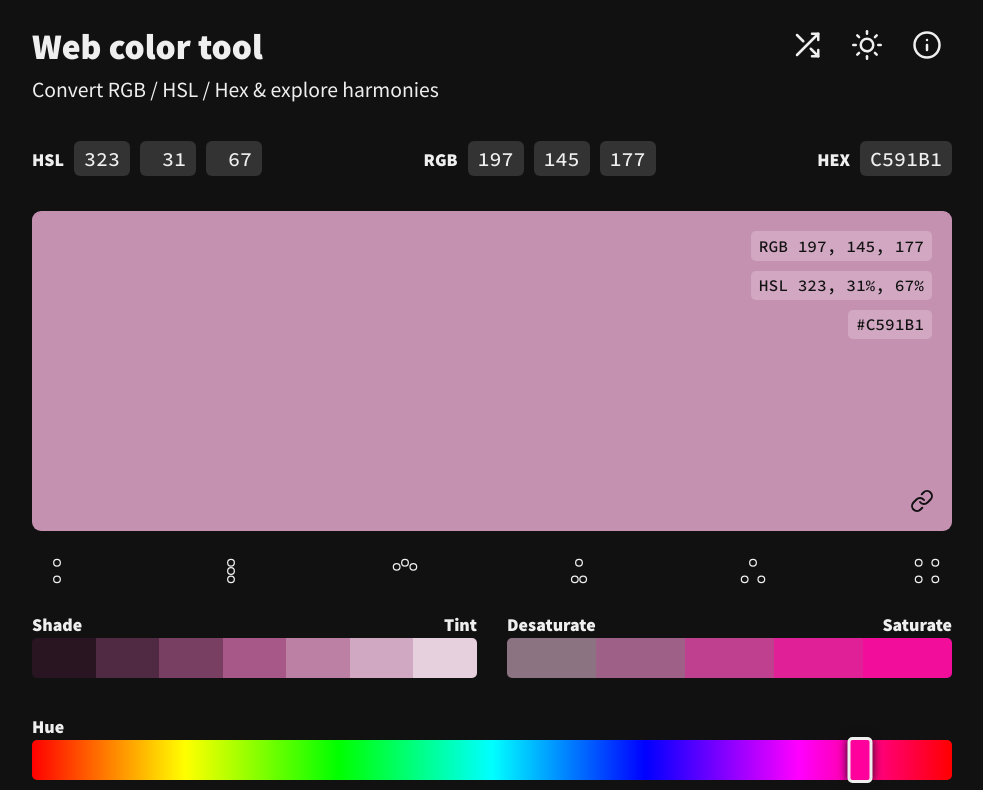
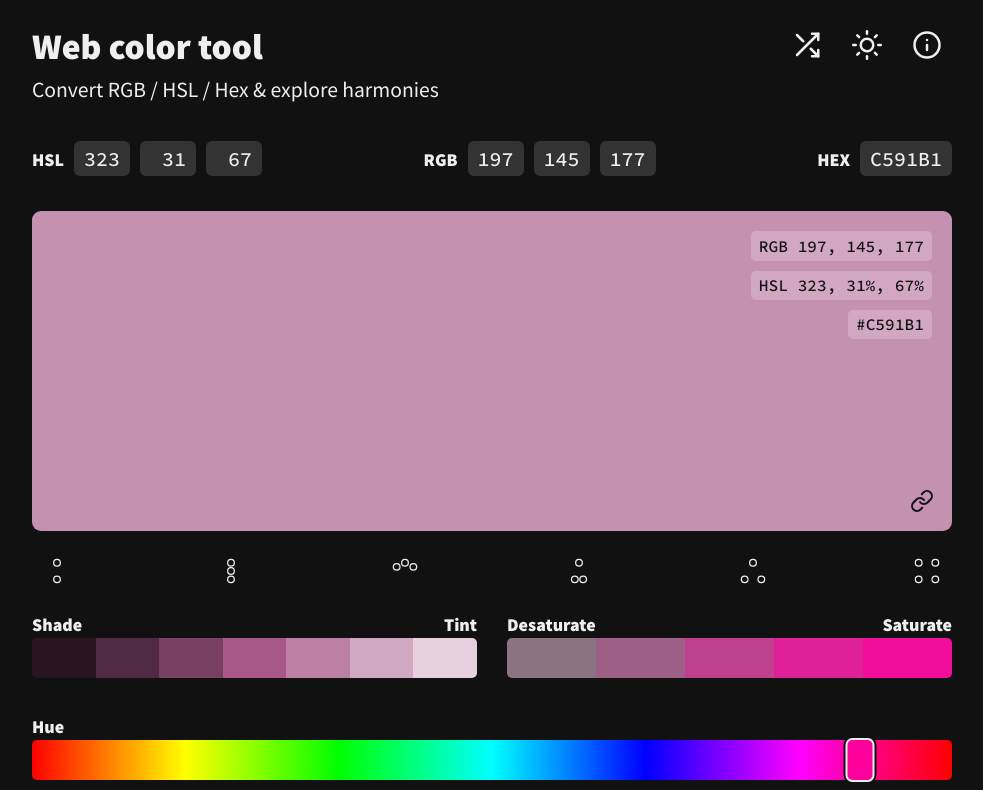
Before and after one commit to murbar/web-color-tool, a React (Create React App) app: page / in a window 1280 px wide. Shown: the top 790 px of the page, without its empty margins (148-1131 px from the left). Built offline with nearby package versions, Linux system fonts and the light colour scheme.

Commit message:
Improve border, enlarge touch target

```diff
--- a/src/components/common/ColorInputRange.js
+++ b/src/components/common/ColorInputRange.js
@@ -25,12 +25,12 @@ const RangeStyles = styled.div`
     top: 0;
     position: absolute;
     width: 2.5rem;
-    height: 4.6rem;
+    height: 4rem;
     background: transparent;
-    border: 0.3rem solid ${p => p.theme.textColor};
     border-radius: 0.5rem;
-    transform: translateX(-50%) translateY(-4.3rem);
-    box-shadow: 0 0 1rem ${p => p.theme.backgroundColor};
+    margin: 0 1rem;
+    transform: translateX(calc(-50% - 1rem)) translateY(-4rem);
+    box-shadow: 0 0 0 0.2rem ${p => p.theme.textColor}, 0 0 0 0.4rem ${p => p.theme.backgroundColor};
     &:hover {
       cursor: pointer;
     }
```
